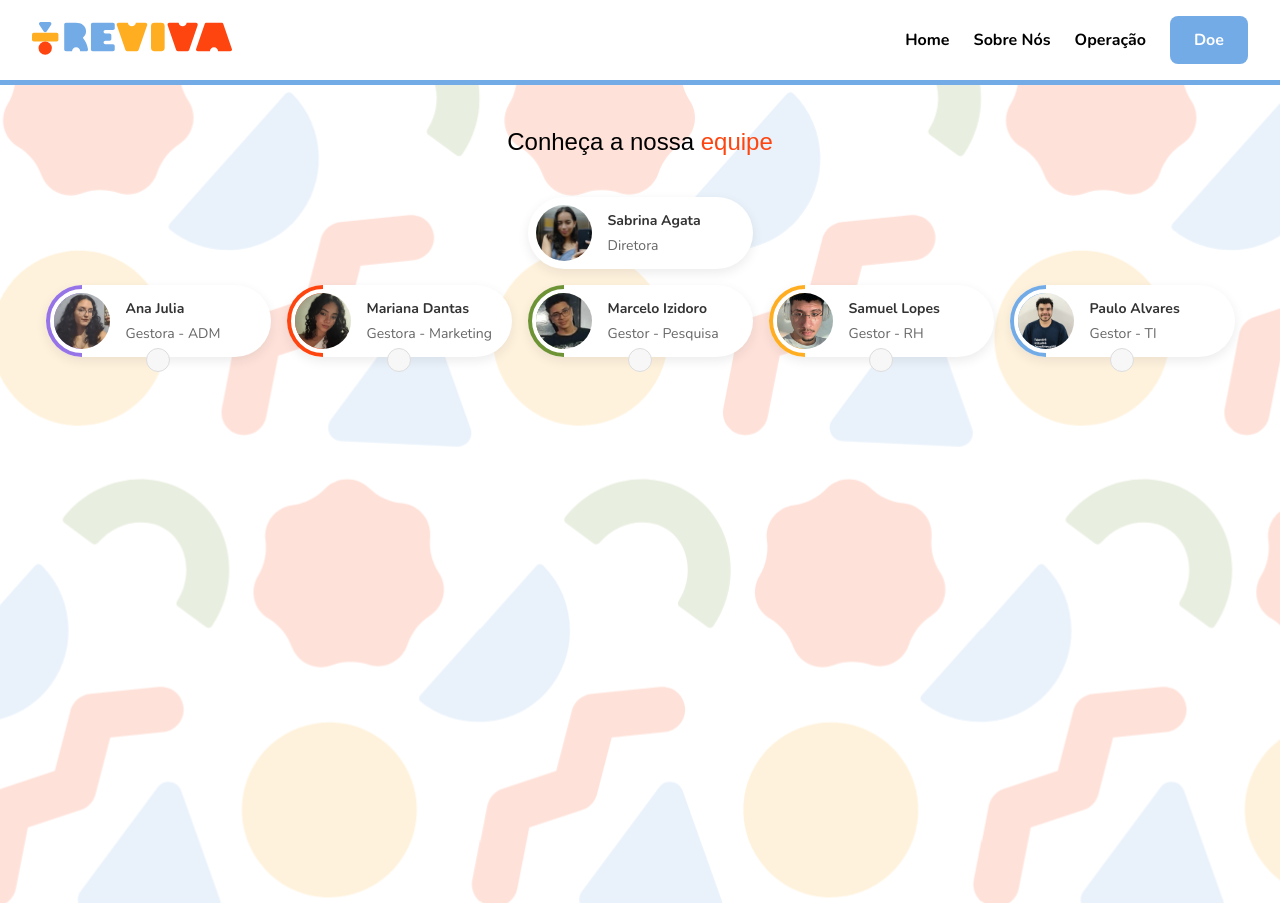
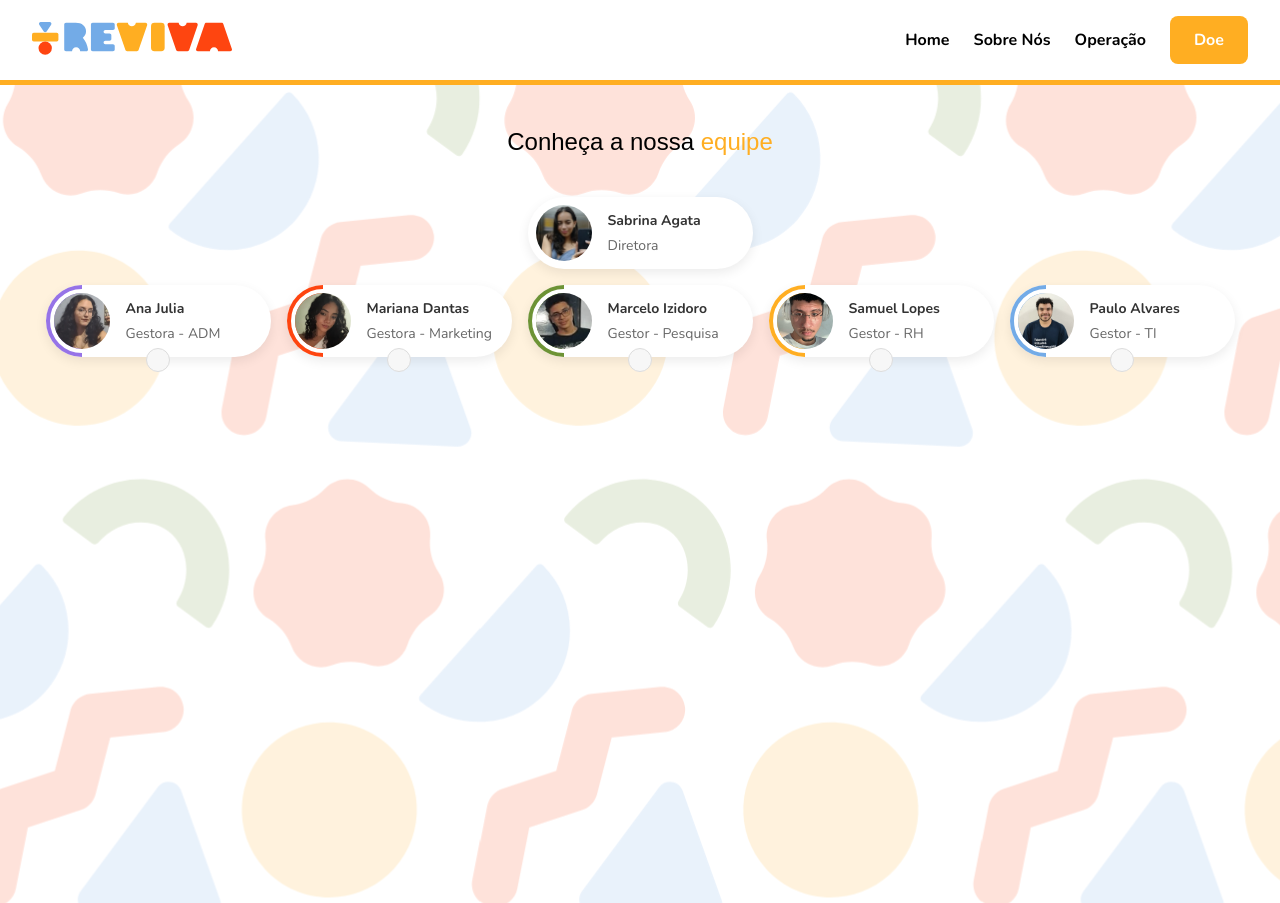
Before and after one commit to Paulo-Alvares/ReViva, a plain HTML site: page team.html in a window 1280 px wide. Shown: the top 903 px of the page. Drawn offline with nearby package versions, Linux system fonts and the light colour scheme; a web font is replaced by a local one.

Commit message:
[feat]: adding yellow to page

```diff
--- a/styles/team.css
+++ b/styles/team.css
@@ -25,6 +25,11 @@ header {
   left: 0;
   width: 100%;
   z-index: 1000;
+  border-color: var(--yellow);
+}
+
+button {
+  background-color: var(--yellow);
 }
 
 h1 {
@@ -34,7 +39,7 @@ h1 {
 }
 
 h1 > span {
-  color: var(--orange);
+  color: var(--yellow);
 }
 
 #org-chart {
```
